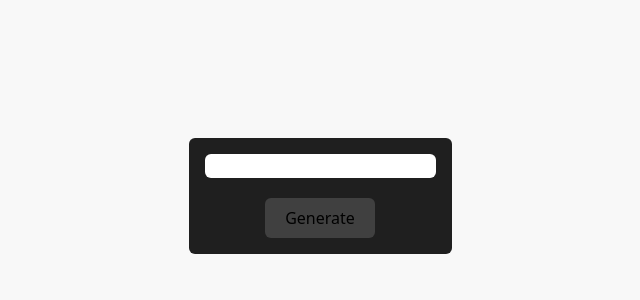
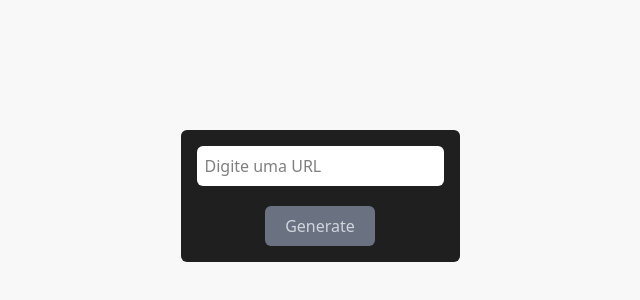
Before and after one commit to jonasmfernandes/SnapQR, a React (Vite) app: page / in a window 1280 px wide. Shown: the part 204-504 px from the top of the page, without its empty margins (320-960 px from the left). Built offline with nearby package versions, Linux system fonts and the light colour scheme.

Commit message:
feat: added qrcode generator and isUrl validation

```diff
--- a/src/App.tsx
+++ b/src/App.tsx
@@ -1,21 +1,59 @@
-import './App.css'
+import './App.css';
+import { useState, useRef } from 'react';
+import { QRCodeCanvas } from 'qrcode.react';
+
+const isValidURL = (text: string) => {
+  try {
+    const url = new URL(text);
+    return url.protocol === 'http:' || url.protocol === 'https:';
+  } catch (_) {
+    return false;
+  }
+};
 
 function App() {
+  const [text, setText] = useState('');
+  const qrRef = useRef<HTMLDivElement | null>(null);
+
+  const downloadQRCode = () => {
+    if (!qrRef.current) return;
+
+    const canvas = qrRef.current.querySelector('canvas');
+    if (canvas instanceof HTMLCanvasElement) {
+      const url = canvas.toDataURL('image/png');
+      const link = document.createElement('a');
+      link.href = url;
+      link.download = 'qrcode.png';
+      link.click();
+    }
+  };
 
   return (
-    <>
-      <div className="bg-[#f8f8f8] h-screen flex justify-center items-center">
-        <div className="bg-[#1f1f1f] inline-flex items-center flex-col align-center p-4 gap-3 rounded-md">
-          <input type="text" className="rounded-md bg-white" />
-          <button className="flex items-center gap-1 py-2 px-5 rounded-md mt-2 bg-[#404040] **:duration-200 cursor-pointer">
-            Generate
-          </button>
-
-
-        </div>
+    <div className="bg-[#f8f8f8] h-screen flex justify-center items-center">
+      <div className="bg-[#1f1f1f] inline-flex items-center flex-col p-4 gap-3 rounded-md">
+        <input
+          type="text"
+          className="rounded-md bg-white p-2"
+          value={text}
+          onChange={(e) => setText(e.target.value)}
+          placeholder="Digite uma URL"
+        />
+        {isValidURL(text) && (
+          <div ref={qrRef} className="mt-4">
+            <QRCodeCanvas value={text} size={200} />
+          </div>
+        )}
+        <button
+          onClick={downloadQRCode}
+          disabled={!isValidURL(text)}
+          className={`flex items-center gap-1 py-2 px-5 rounded-md mt-2
+          ${isValidURL(text) ? 'bg-[#404040] text-white hover:bg-[#505050] cursor-pointer' : 'bg-gray-500 text-gray-300 cursor-not-allowed'}`}
+        >
+          Generate
+        </button>
       </div>
-    </>
-  )
+    </div>
+  );
 }
 
-export default App
+export default App;
```
